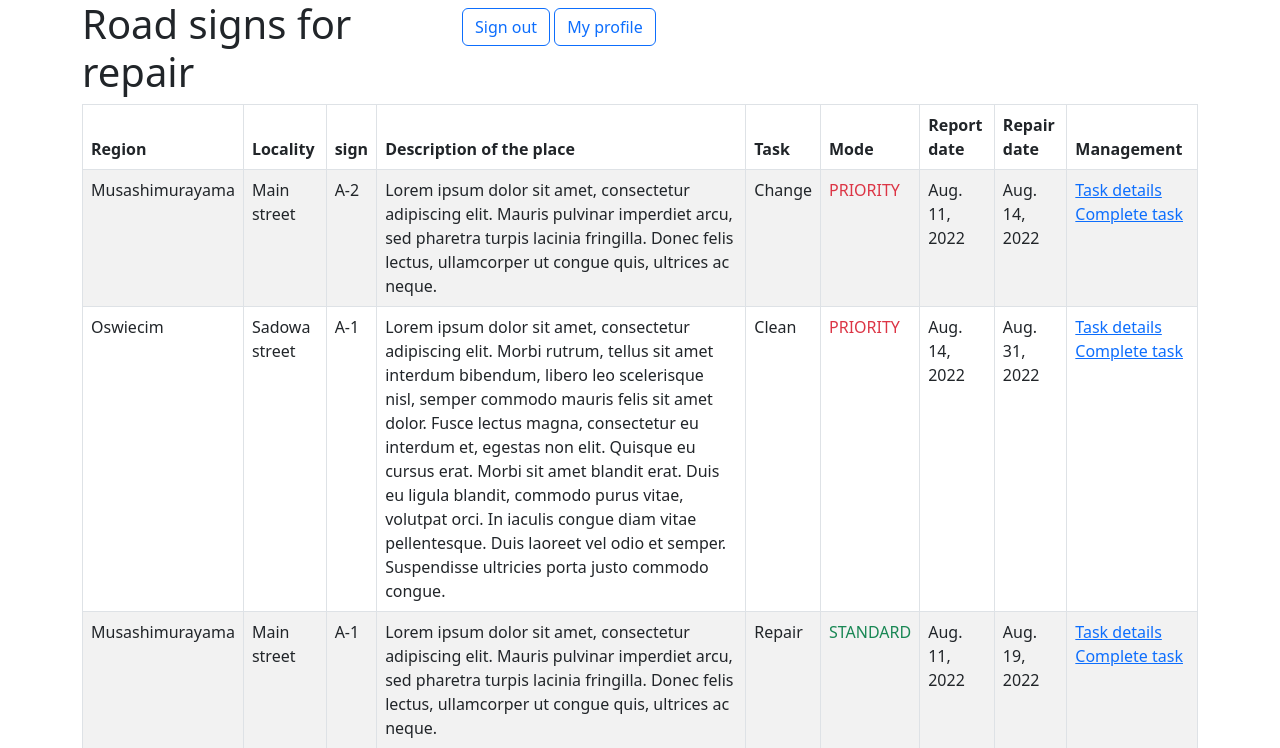
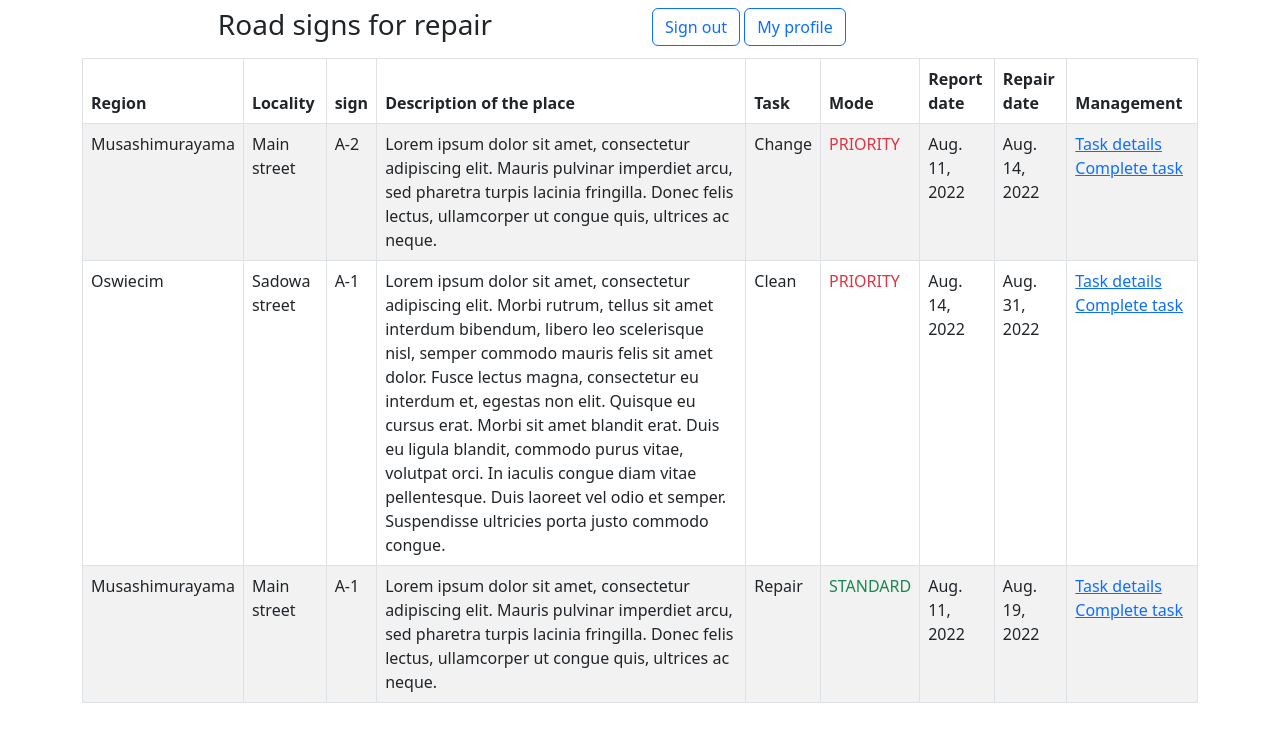
Before and after one commit to lukaskierzek/road-signs-maintenance, a Django app: page /road-signs-repair/ in a window 1280 px wide. Shown: the top 748 px of the page. Run offline with Django 4.2, Linux system fonts and the light colour scheme; a user stored in the database is signed in; data comes from the database, SQL or seed files in the repository.

Commit message:
Modify base.html
Move load static to next to link with css
Change com-md to 6 in header and nav

```diff
--- a/road_signs_repair/templates/road_signs_repair/base.html
+++ b/road_signs_repair/templates/road_signs_repair/base.html
@@ -1,4 +1,4 @@
-{% load static %}<!DOCTYPE html>
+<!DOCTYPE html>
 <html lang="en">
   <head>
     <meta charset="UTF-8">
@@ -10,6 +10,7 @@
 
     <title>{% block title %}{% endblock %}</title>
 
+    {% load static %}
     <link rel="stylesheet" type="text/css" href="{% static 'road_signs_repair/css/style.css' %}">
 
     <!-- Bootstrap 5.2.0 css -->
@@ -23,13 +24,13 @@
       </div>
     </noscript>
     <div class="container">
-      <div class="row">
-        <div class="col-md-4">
+      <div class="row py-2">
+        <div class="col-md-6 text-center">
           <header>
-            <h1>{% block header %}{% endblock %}</h1>
+            <h3>{% block header %}{% endblock %}</h3>
           </header>
         </div>
-        <div class="col-md-8 pt-2">
+        <div class="col-md-6">
           <nav>
             {% block navigation_bar %}{% endblock %}
           </nav>
```
